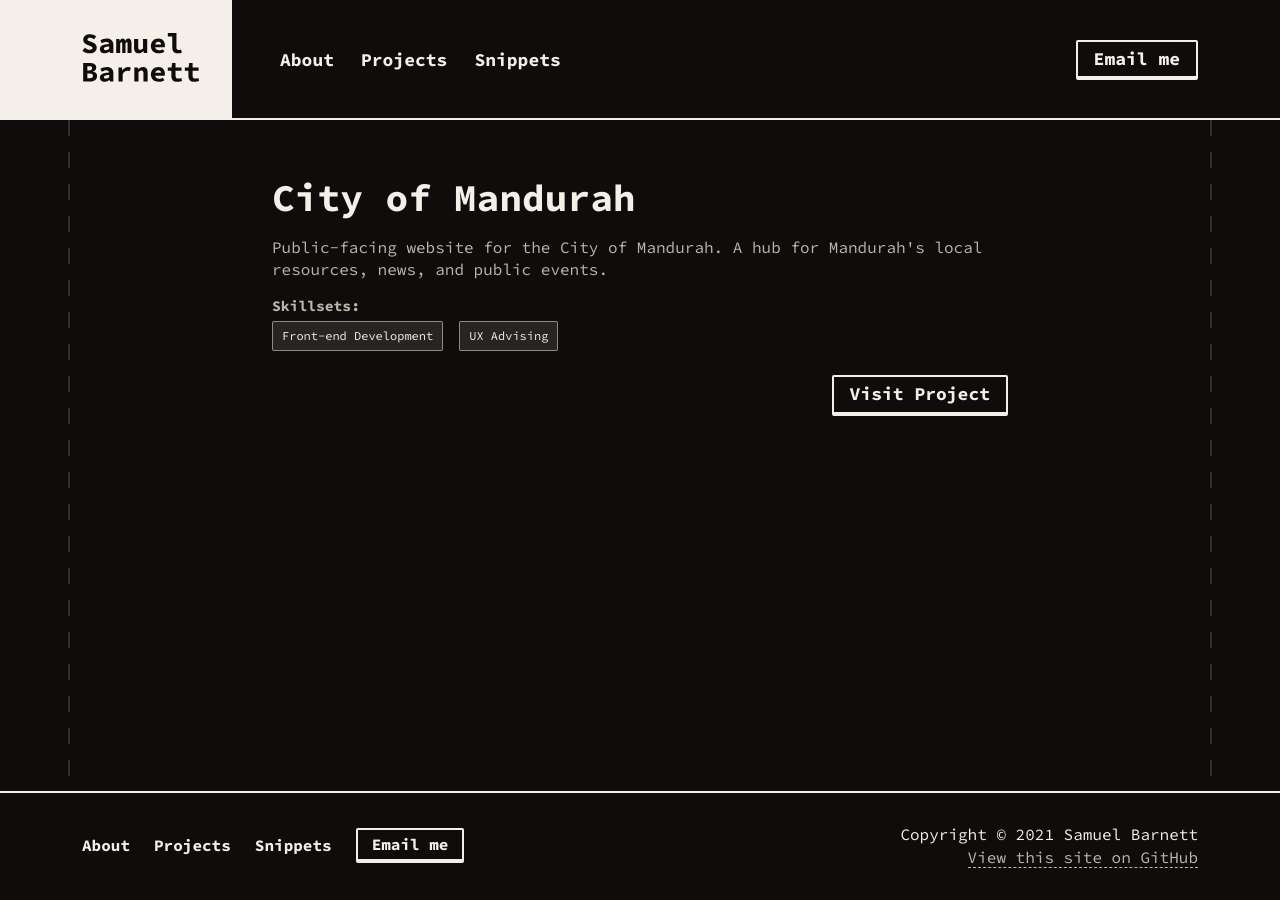
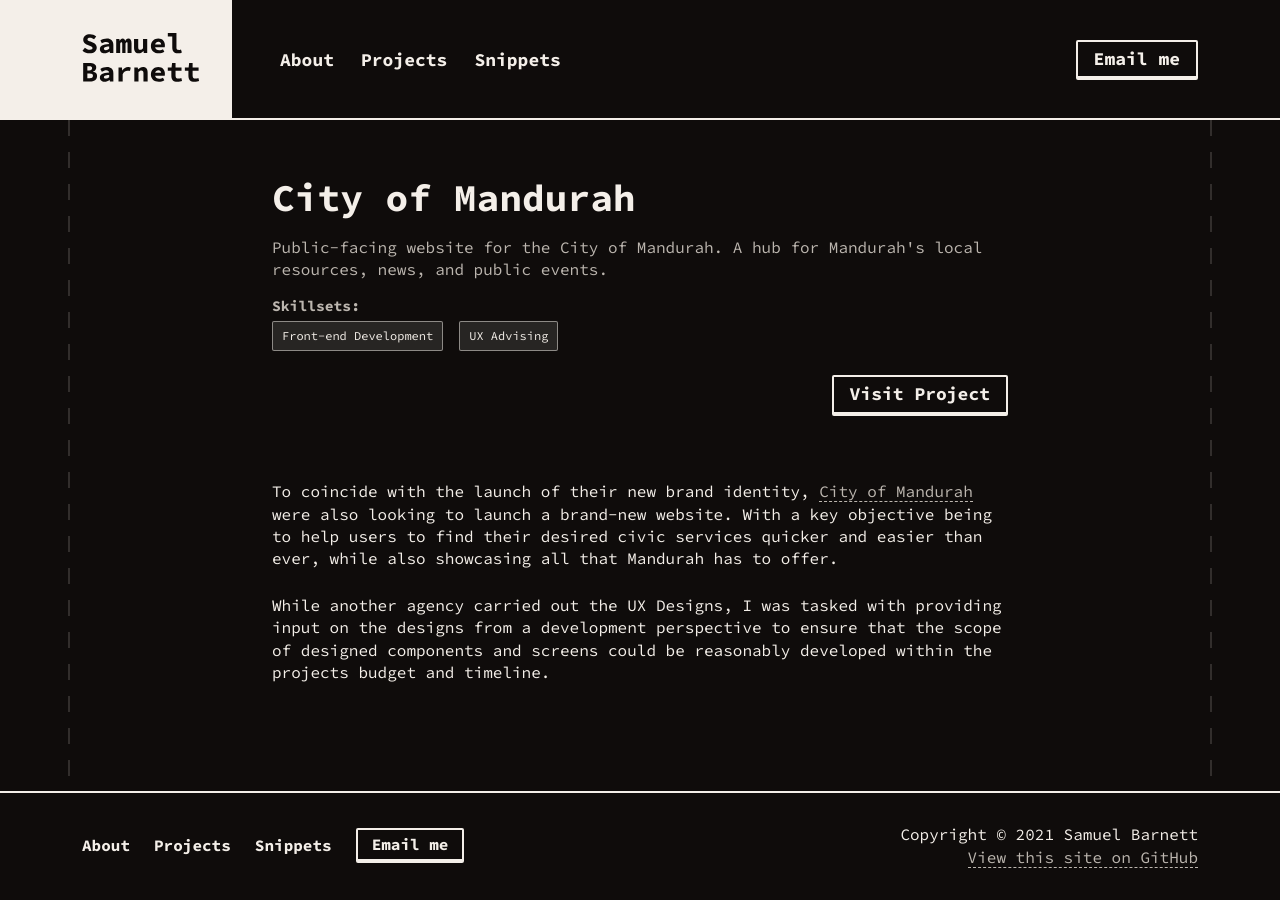
Before and after one commit to damnsamn/samuelbar.net_2020, a Jekyll site: the page built from _collections/_projects/com.md, in a window 1280 px wide. Built offline with Jekyll 4.4.1, drawn with Linux system fonts in a browser that asks for light colours; nearby versions of some CDN libraries.

Commit message:
CoM content wip

```diff
--- a/_collections/_projects/com.md
+++ b/_collections/_projects/com.md
@@ -11,3 +11,7 @@
     UX Advising,
 ]
 ---
+
+To coincide with the launch of their new brand identity, <a href="https://www.mandurah.wa.gov.au/">City of Mandurah</a> were also looking to launch a brand-new website. With a key objective being to help users to find their desired civic services quicker and easier than ever, while also showcasing all that Mandurah has to offer.
+
+While another agency carried out the UX Designs, I was tasked with providing input on the designs from a development perspective to ensure that the scope of designed components and screens could be reasonably developed within the projects budget and timeline.
```
Also changed, not shown: README.md.
